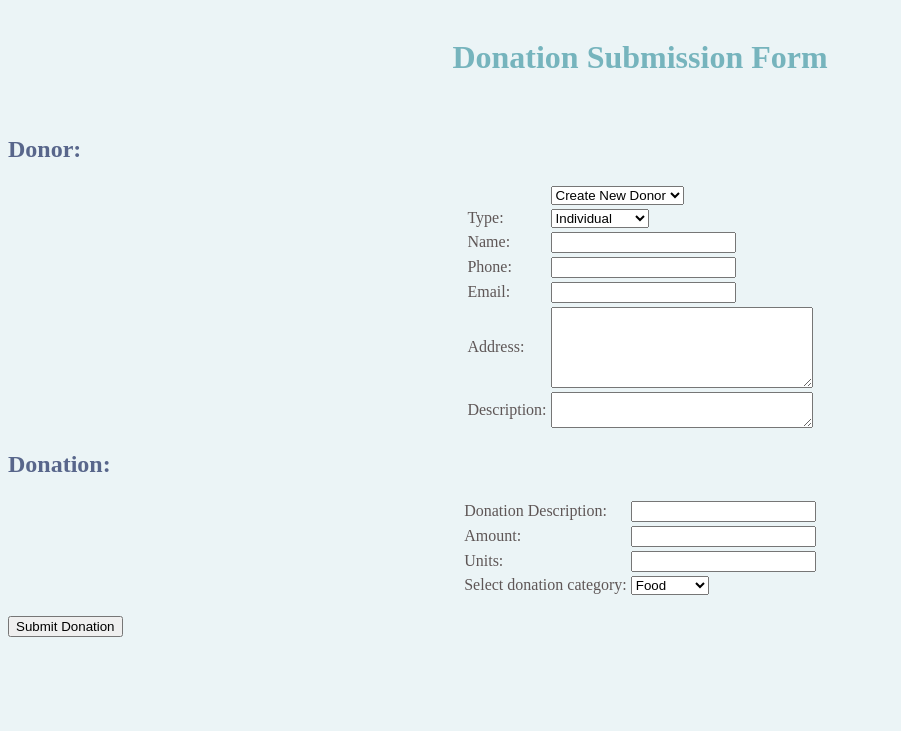
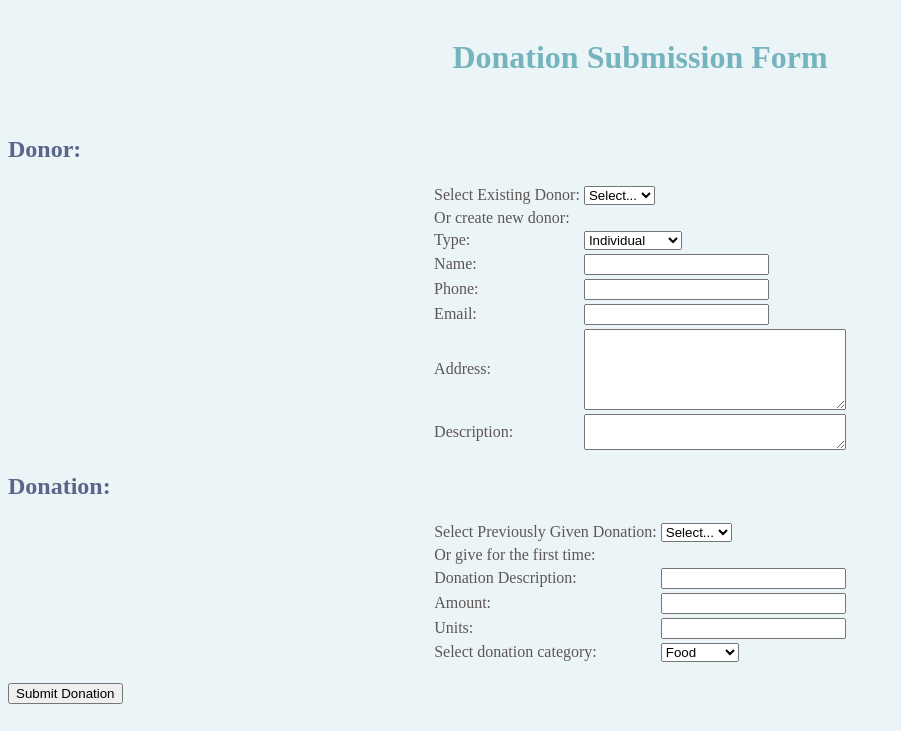
Before and after one commit to cs304-fa18/semester-project-rad, a Flask app: page /donationForm/ in a window 1280 px wide. Shown: the part 69-800 px from the top of the page, without its empty margins (0-901 px from the left). Run offline with Flask 2, Linux system fonts and the light colour scheme; data that the repository does not hold is empty; parts of the project's set-up code (start-up, migrations or seed data) failed here and were passed over; some libraries are stand-ins or nearby versions.

Commit message:
draft dropdown donor and donation list selection

```diff
--- a/app.py
+++ b/app.py
@@ -27,36 +27,51 @@ def donationForm():
     On POST, collects and validates data and if valid, adds to database.
        Renders form again with submission confirmation flashed.
     '''
+
+    conn = get_conn()
+
     if request.method == 'GET':
-        return render_template('donation_form.html')
+        donor_list = donationBackend.get_donors(conn)
+        donation_list = donationBackend.get_donations(conn)
+        return render_template('donation_form.html', donor_list=donor_list, donation_list=donation_list)
     else:
-        # collect donor data
-        donor = {
-            'name': request.form['donor-name'],
-            'type': request.form['donor-type'],
-            'phone': request.form['donor-phone'],
-            'email': request.form['donor-email'],
-            'address': request.form['donor-address'],
-            'description': request.form['donor-description']
-        }
+        existing_id = request.form['existing-donor']
+        if existing_id is not '':
+            donor_id = existing_id
+            print(existing_id)
 
-        #validate donor data
-        validation_result = donationBackend.validate_donor(donor)
-        if len(validation_result) != 0:
-            for msg in validation_result:
-                flash(msg)
-            return(redirect(url_for('donationForm')))
+        else:
+            # collect donor data
+            donor = {
+                'name': request.form['donor-name'],
+                'type': request.form['donor-type'],
+                'phone': request.form['donor-phone'],
+                'email': request.form['donor-email'],
+                'address': request.form['donor-address'],
+                'description': request.form['donor-description']
+            }
 
-        #add donor to db, collect donorID
-        conn = get_conn()
-        donor_id = donationBackend.add_donor(conn, donor)
-        flash('Donor ID: ' + str(donor_id))
+            #validate donor data
+            validation_result = donationBackend.validate_donor(donor)
+            if len(validation_result) != 0:
+                for msg in validation_result:
+                    flash(msg)
+                return(redirect(url_for('donationForm')))
+
+            #add donor to db, collect donorID
+            donor_id = donationBackend.add_donor(conn, donor)
+            flash('Donor ID: ' + str(donor_id))
+
 
         #collect donation data
+        description = request.form['existing-donation']
+        if request.form['existing-donation'] is '':
+            description = request.form['donation-description']
+
         donation = {
             'donor_id': donor_id,
             'submit_date': date.today(),
-            'description': request.form['donation-description'],
+            'description': description,
             'amount': request.form['amount'],
             'units': request.form['units'],
             'type': request.form['donation-category']
--- a/donationBackend.py
+++ b/donationBackend.py
@@ -1,6 +1,7 @@
 import MySQLdb
 import re
 from connection import get_conn
+from search_inventory_history import updateInventory
 
 # curs = conn.cursor(MySQLdb.cursors.DictCursor)
 
@@ -90,20 +91,21 @@ def add_to_inventory(conn, donation_dict):
         curs.execute('''SELECT last_insert_id() FROM inventory;''')
         result = curs.fetchall()
         print(str(result))
-        return(result[0]['max(item_id)'])
+        return(result[0]['last_insert_id()'])
 
     # item found in inventory previously
     else:
-        curs.execute('''SELECT item_id, status FROM inventory
+        curs.execute('''SELECT item_id, amount FROM inventory
             WHERE description like %s
             LIMIT 1;''',[ donation_dict['description']])
         match_row = curs.fetchall()
         # print(match_row)
         update_id = match_row[0]['item_id']
-        new_status = int(match_row[0]['status']) + int(donation_dict['amount'])
-        curs.execute('''UPDATE inventory
-            SET status=%s WHERE item_id=%s''', [new_status, update_id] )
-        # print(update_id)
+        new_amount = int(match_row[0]['amount']) + int(donation_dict['amount'])
+        updateInventory(update_id, new_amount)
+        # curs.execute('''UPDATE inventory
+        #     SET amount=%s WHERE item_id=%s''', [new_amount, update_id] )
+        # # print(update_id)
         return(update_id)
 
 
@@ -121,10 +123,10 @@ def validate_donation(donation_dict):
     if donation_dict['type'] not in categories:
         messages.append('Invalid donation category')
 
-    if not isinstance(donation_dict['amount'], int):
-        messages.append("Invalid input: Amount donated must be integer.")
-    elif donation_dict['amount'] <= 0:
-        messages.append("Invalid input: Amount donated must be positive nonzero number.")
+    # if not isinstance(donation_dict['amount'], int):  #buggy -- always flashes -- ValueError casting?
+    #     messages.append("Invalid input: Amount donated must be integer.")
+    # elif donation_dict['amount'] <= 0:
+    #     messages.append("Invalid input: Amount donated must be positive nonzero number.")
 
     return messages
 
@@ -147,15 +149,46 @@ def validate_donor(donor_dict):
     # phone is  10 digits
     if len(donor_dict['phone']) != 10:
         messages.append('Invalid phone number: must be 10 digits long')
+
+    # email exists
+    if donor_dict['email'] is None:
+        messages.append('Invalid input: email address required')
     # email has exactly one @
-    if (donor_dict['email'].count('@') != 1):
-        messages.append('Invalid email address: must include exactly one @ symbol')
     else:
-        # email matches pattern *@*.*
-        pattern = '.*@.*[.].{2}.*'
-        if (re.match(pattern, donor_dict['email']) is None):
-            messages.append('Invalid email address format')
+        if (donor_dict['email'].count('@') != 1):
+            messages.append('Invalid email address: must include exactly one @ symbol')
+        else:
+            # email matches pattern *@*.*
+            pattern = '.*@.*[.].{2}.*'
+            if (re.match(pattern, donor_dict['email']) is None):
+                messages.append('Invalid email address format')
     return messages
+
+
+def get_donations(conn):
+    '''
+    Inputs:
+        conn -- database connection
+    Returns: list of all donations (id and name) from database
+    '''
+    curs = conn.cursor(MySQLdb.cursors.DictCursor)
+    curs.execute('''SELECT donationID as id, description FROM donation;''')
+    result = curs.fetchall()
+    print(result)
+    return(result)
+
+
+def get_donors(conn):
+    '''
+    Inputs:
+        conn -- database connection
+    Returns: list of all donors (id and name) from database
+    '''
+    curs = conn.cursor(MySQLdb.cursors.DictCursor)
+    curs.execute('''SELECT donorID as id, name FROM donor;''')
+    result = curs.fetchall()
+    # print(result)
+    return(result)
 
 
 def test_pattern():
@@ -186,4 +219,9 @@ if __name__ == '__main__':
     #     {'description': 'unknown donation', 'amount': 2, 'type': 'supplies'}
     # )
 
-    test_pattern()
+    #test_pattern()
+
+    from connection import get_conn
+
+    conn = get_conn()
+    get_donors(conn)
--- a/templates/donation_form.html
+++ b/templates/donation_form.html
@@ -12,15 +12,23 @@
         <h2> Donor: </h2>
         <table id='donor-table'>
             <tr>
-            <!-- dropdown: create new donor -->
-            <td></td>
+            <!-- dropdown: select existing donor -->
+            <td>Select Existing Donor: </td>
             <td>
-            <select name="donor">
-                <option value="new"> Create New Donor </option>
+            <select name="existing-donor">
+                <option value=''> Select... </option>
+                {% for dict in donor_list %}
+                    <option value={{dict.id}}> {{dict.name}} </option>
+                {% endfor %}
             </select>
             </td>
             </tr>
-            <!-- dropdown: create new donor -->
+
+            <!-- Create new donor -->
+            <tr>
+                <td> Or create new donor: </td>
+            </tr>
+
             <tr>
                 <td> Type: </td>
                 <td>
@@ -63,7 +71,22 @@
         <!-- Donation-->
         <h2> Donation: </h2>
         <table id='donation-table'>
+
+            <tr>
+                <td> Select Previously Given Donation:</td>
+                <td>
+                    <select name="existing-donation">
+                        <option value=''> Select... </option>
+                        {% for dict in donation_list %}
+                            <option value={{dict.id}}> {{dict.description}} </option>
+                        {% endfor %}
+                    </select>
+                </td>
+            </tr>
             <!-- Item description text field -->
+            <tr>
+                <td> Or give for the first time: </td>
+            </tr>
             <tr>
                 <td> Donation Description: </td>
                 <td> <input type="text" name="donation-description"> </td>
@@ -72,20 +95,20 @@
             <!-- Amount number field -->
             <tr>
                 <td> Amount: </td>
-                <td> <input type="number" name="amount"> </td>
+                <td> <input type="number" required name="amount"> </td>
             </tr>
 
             <!-- Units -->
             <tr>
                 <td> Units: </td>
-                <td> <input type="text" name="units" </td>
+                <td> <input type="text" required name="units" </td>
             </tr>
 
             <!-- dropdown: donation category -->
             <tr>
                 <td> Select donation category: </td>
                 <td>
-                   <select name="donation-category">
+                   <select required name="donation-category">
                         <option value="food"> Food </option>
                         <option value="medical"> Medical </option>
                         <option value="clothing"> Clothing </option>
```
